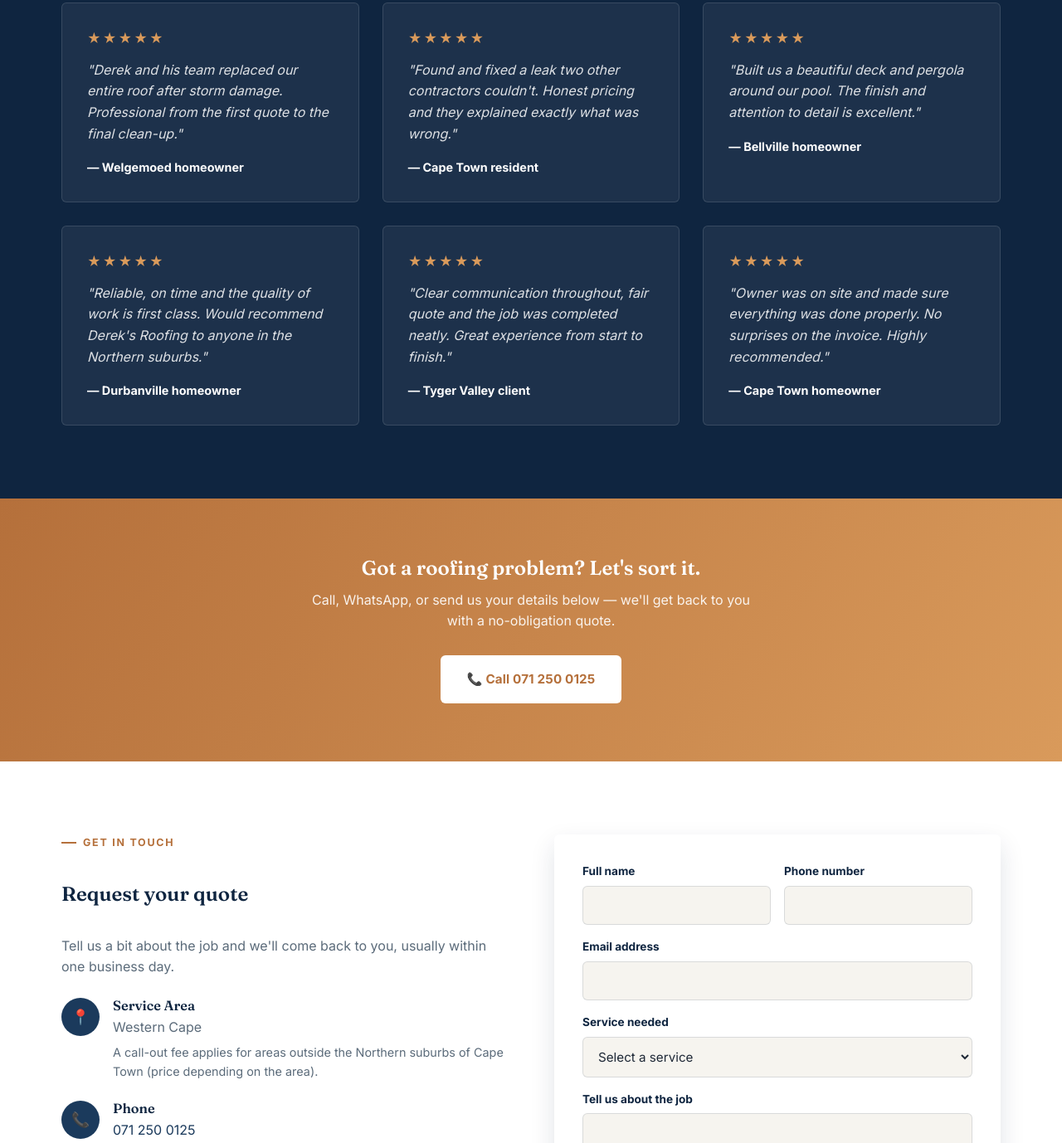
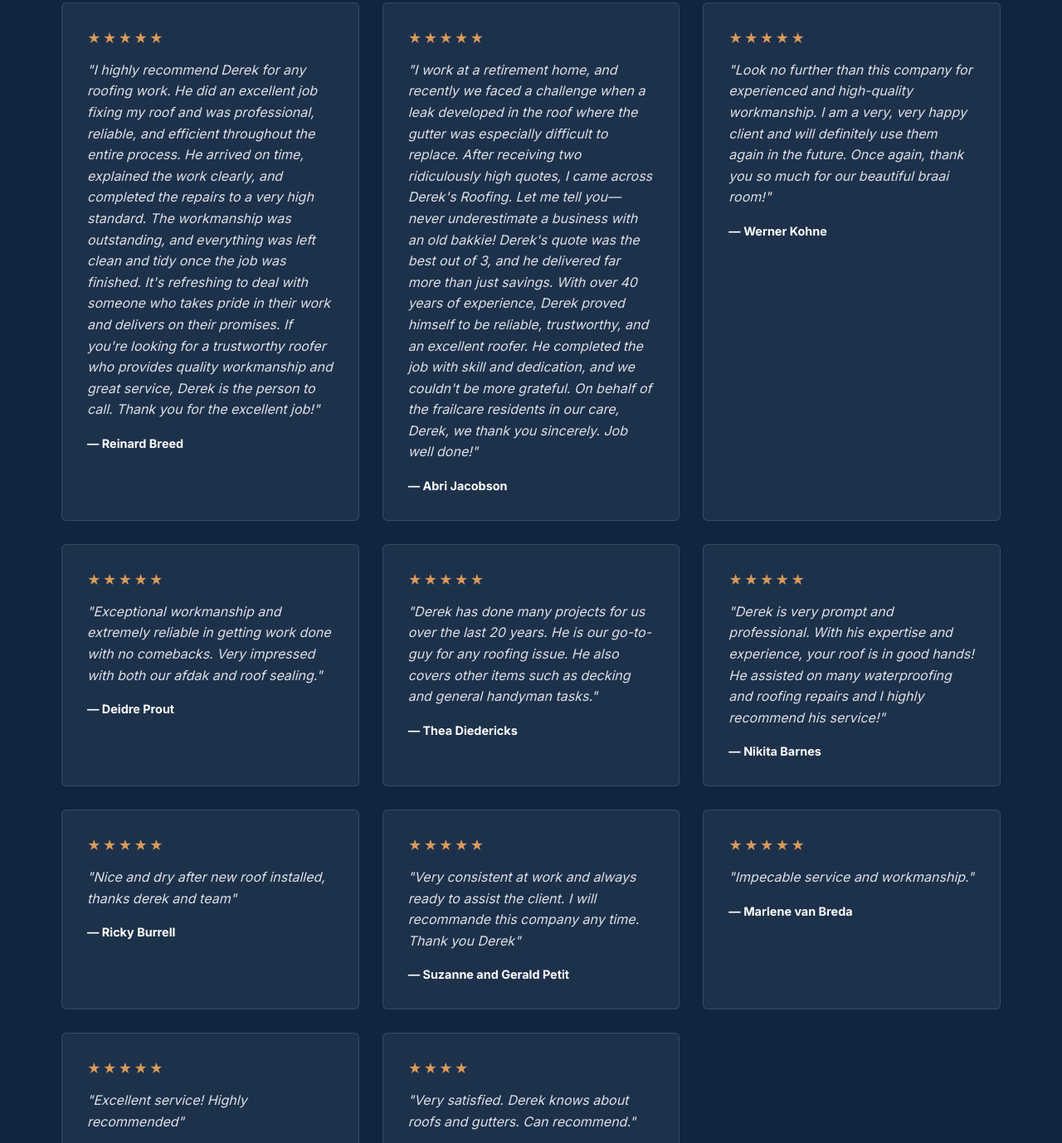
Before and after one commit to stoner4kt/Derek-s-Roofing2, a plain HTML site: page index.html in a window 1280 px wide. Shown: the part 3275-4653 px from the top of the page at 83% size. Drawn offline with Linux system fonts and the light colour scheme.

Commit message:
Replace testimonials with real Google Business Profile reviews

```diff
--- a/index.html
+++ b/index.html
@@ -111,12 +111,17 @@
     <h2>What our clients say</h2>
     <p style="text-align:center;margin-bottom:2rem;opacity:0.9;">4.8 &#9733; based on 14 Google reviews &mdash; <a href="https://www.google.com/maps/place/Derek%E2%80%99s+Roofing,+Patrys+St,+Welgemoed,+Cape+Town,+7530/@-33.8793071,18.6180091,16z/data=!4m6!3m5!1s0xa0a8f7e048aa5fcd:0x5a37440d62306722!8m2!3d-33.8793071!4d18.6180091!16s%2Fg%2F11yzmmpkzf" target="_blank" rel="noopener" style="color:#fff;text-decoration:underline;">See all on Google</a></p>
     <div class="testimonial-grid">
-      <div class="testimonial"><div class="stars">&#9733;&#9733;&#9733;&#9733;&#9733;</div><p>"Derek and his team replaced our entire roof after storm damage. Professional from the first quote to the final clean-up."</p><div class="who">&mdash; Welgemoed homeowner</div></div>
-      <div class="testimonial"><div class="stars">&#9733;&#9733;&#9733;&#9733;&#9733;</div><p>"Found and fixed a leak two other contractors couldn't. Honest pricing and they explained exactly what was wrong."</p><div class="who">&mdash; Cape Town resident</div></div>
-      <div class="testimonial"><div class="stars">&#9733;&#9733;&#9733;&#9733;&#9733;</div><p>"Built us a beautiful deck and pergola around our pool. The finish and attention to detail is excellent."</p><div class="who">&mdash; Bellville homeowner</div></div>
-      <div class="testimonial"><div class="stars">&#9733;&#9733;&#9733;&#9733;&#9733;</div><p>"Reliable, on time and the quality of work is first class. Would recommend Derek's Roofing to anyone in the Northern suburbs."</p><div class="who">&mdash; Durbanville homeowner</div></div>
-      <div class="testimonial"><div class="stars">&#9733;&#9733;&#9733;&#9733;&#9733;</div><p>"Clear communication throughout, fair quote and the job was completed neatly. Great experience from start to finish."</p><div class="who">&mdash; Tyger Valley client</div></div>
-      <div class="testimonial"><div class="stars">&#9733;&#9733;&#9733;&#9733;&#9733;</div><p>"Owner was on site and made sure everything was done properly. No surprises on the invoice. Highly recommended."</p><div class="who">&mdash; Cape Town homeowner</div></div>
+      <div class="testimonial"><div class="stars">&#9733;&#9733;&#9733;&#9733;&#9733;</div><p>"I highly recommend Derek for any roofing work. He did an excellent job fixing my roof and was professional, reliable, and efficient throughout the entire process. He arrived on time, explained the work clearly, and completed the repairs to a very high standard. The workmanship was outstanding, and everything was left clean and tidy once the job was finished. It's refreshing to deal with someone who takes pride in their work and delivers on their promises. If you're looking for a trustworthy roofer who provides quality workmanship and great service, Derek is the person to call. Thank you for the excellent job!"</p><div class="who">&mdash; Reinard Breed</div></div>
+      <div class="testimonial"><div class="stars">&#9733;&#9733;&#9733;&#9733;&#9733;</div><p>"I work at a retirement home, and recently we faced a challenge when a leak developed in the roof where the gutter was especially difficult to replace. After receiving two ridiculously high quotes, I came across Derek's Roofing. Let me tell you—never underestimate a business with an old bakkie! Derek's quote was the best out of 3, and he delivered far more than just savings. With over 40 years of experience, Derek proved himself to be reliable, trustworthy, and an excellent roofer. He completed the job with skill and dedication, and we couldn't be more grateful. On behalf of the frailcare residents in our care, Derek, we thank you sincerely. Job well done!"</p><div class="who">&mdash; Abri Jacobson</div></div>
+      <div class="testimonial"><div class="stars">&#9733;&#9733;&#9733;&#9733;&#9733;</div><p>"Look no further than this company for experienced and high-quality workmanship. I am a very, very happy client and will definitely use them again in the future. Once again, thank you so much for our beautiful braai room!"</p><div class="who">&mdash; Werner Kohne</div></div>
+      <div class="testimonial"><div class="stars">&#9733;&#9733;&#9733;&#9733;&#9733;</div><p>"Exceptional workmanship and extremely reliable in getting work done with no comebacks. Very impressed with both our afdak and roof sealing."</p><div class="who">&mdash; Deidre Prout</div></div>
+      <div class="testimonial"><div class="stars">&#9733;&#9733;&#9733;&#9733;&#9733;</div><p>"Derek has done many projects for us over the last 20 years. He is our go-to-guy for any roofing issue. He also covers other items such as decking and general handyman tasks."</p><div class="who">&mdash; Thea Diedericks</div></div>
+      <div class="testimonial"><div class="stars">&#9733;&#9733;&#9733;&#9733;&#9733;</div><p>"Derek is very prompt and professional. With his expertise and experience, your roof is in good hands! He assisted on many waterproofing and roofing repairs and I highly recommend his service!"</p><div class="who">&mdash; Nikita Barnes</div></div>
+      <div class="testimonial"><div class="stars">&#9733;&#9733;&#9733;&#9733;&#9733;</div><p>"Nice and dry after new roof installed, thanks derek and team"</p><div class="who">&mdash; Ricky Burrell</div></div>
+      <div class="testimonial"><div class="stars">&#9733;&#9733;&#9733;&#9733;&#9733;</div><p>"Very consistent at work and always ready to assist the client. I will recommande this company any time. Thank you Derek"</p><div class="who">&mdash; Suzanne and Gerald Petit</div></div>
+      <div class="testimonial"><div class="stars">&#9733;&#9733;&#9733;&#9733;&#9733;</div><p>"Impecable service and workmanship."</p><div class="who">&mdash; Marlene van Breda</div></div>
+      <div class="testimonial"><div class="stars">&#9733;&#9733;&#9733;&#9733;&#9733;</div><p>"Excellent service! Highly recommended"</p><div class="who">&mdash; Jan Olivier</div></div>
+      <div class="testimonial"><div class="stars">&#9733;&#9733;&#9733;&#9733;</div><p>"Very satisfied. Derek knows about roofs and gutters. Can recommend."</p><div class="who">&mdash; carl Steenkamp</div></div>
     </div>
   </div>
 </section>
@@ -141,13 +146,6 @@
       <div class="item"><div class="icon">&#128337;</div><div><h4>Hours</h4><p>Mon &ndash; Fri: 8:00 &ndash; 17:00 | Sat: 8:00 &ndash; 13:00</p></div></div>
     </div>
 
-    <!--
-      STATIC-SITE CONTACT FORM (Netlify/Vercel can't run PHP).
-      This form posts to Formspree. Replace YOUR_FORM_ID below with your
-      own ID from https://formspree.io (free tier works fine).
-      On Netlify, you can alternatively add data-netlify="true" to the
-      <form> tag and remove the action attribute to use Netlify Forms instead.
-    -->
     <form class="contact-form" method="POST" action="https://formspree.io/f/YOUR_FORM_ID">
       <input type="hidden" name="_subject" value="New quote request &mdash; Derek's Roofing">
       <input type="hidden" name="_redirect" value="thankyou.html">
```
